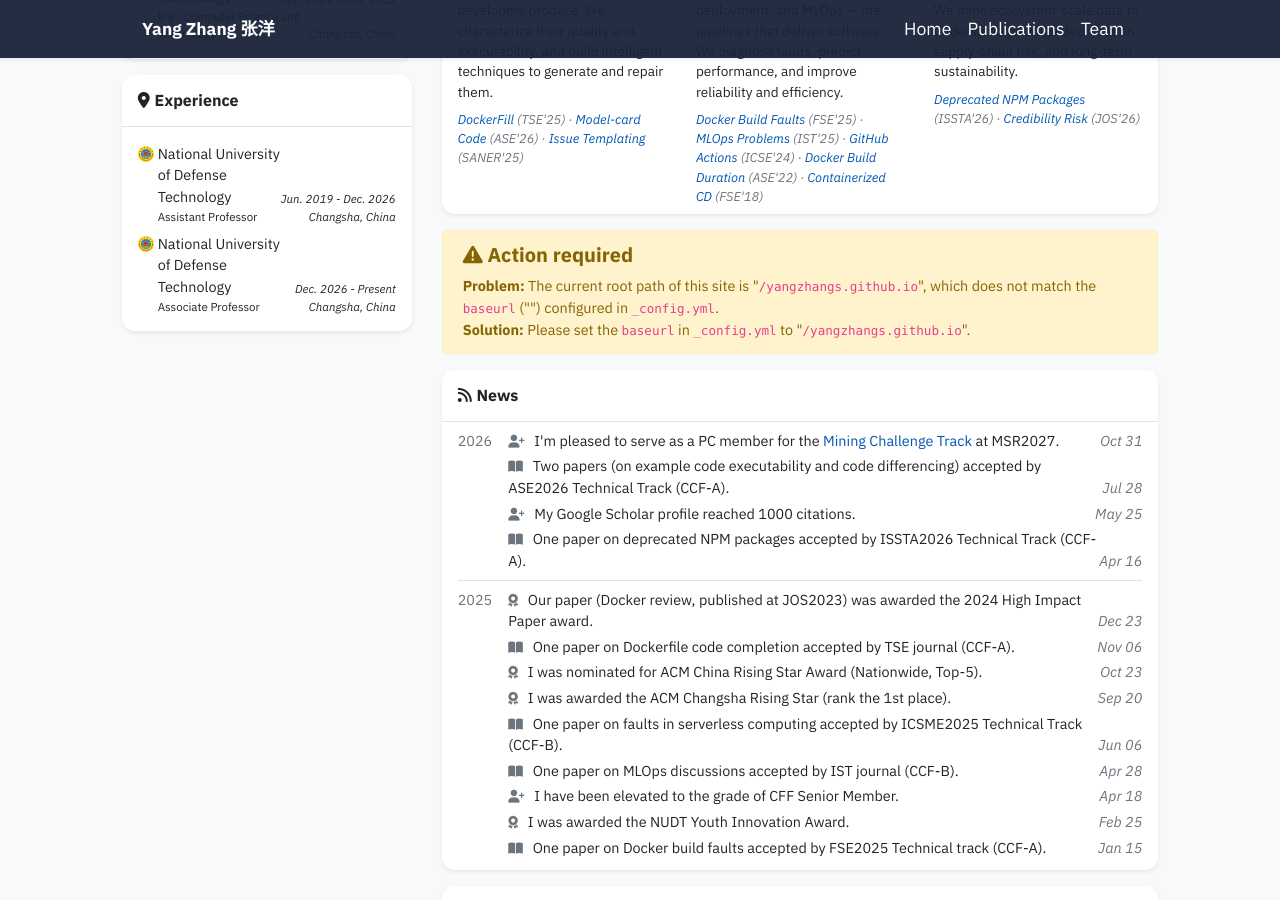
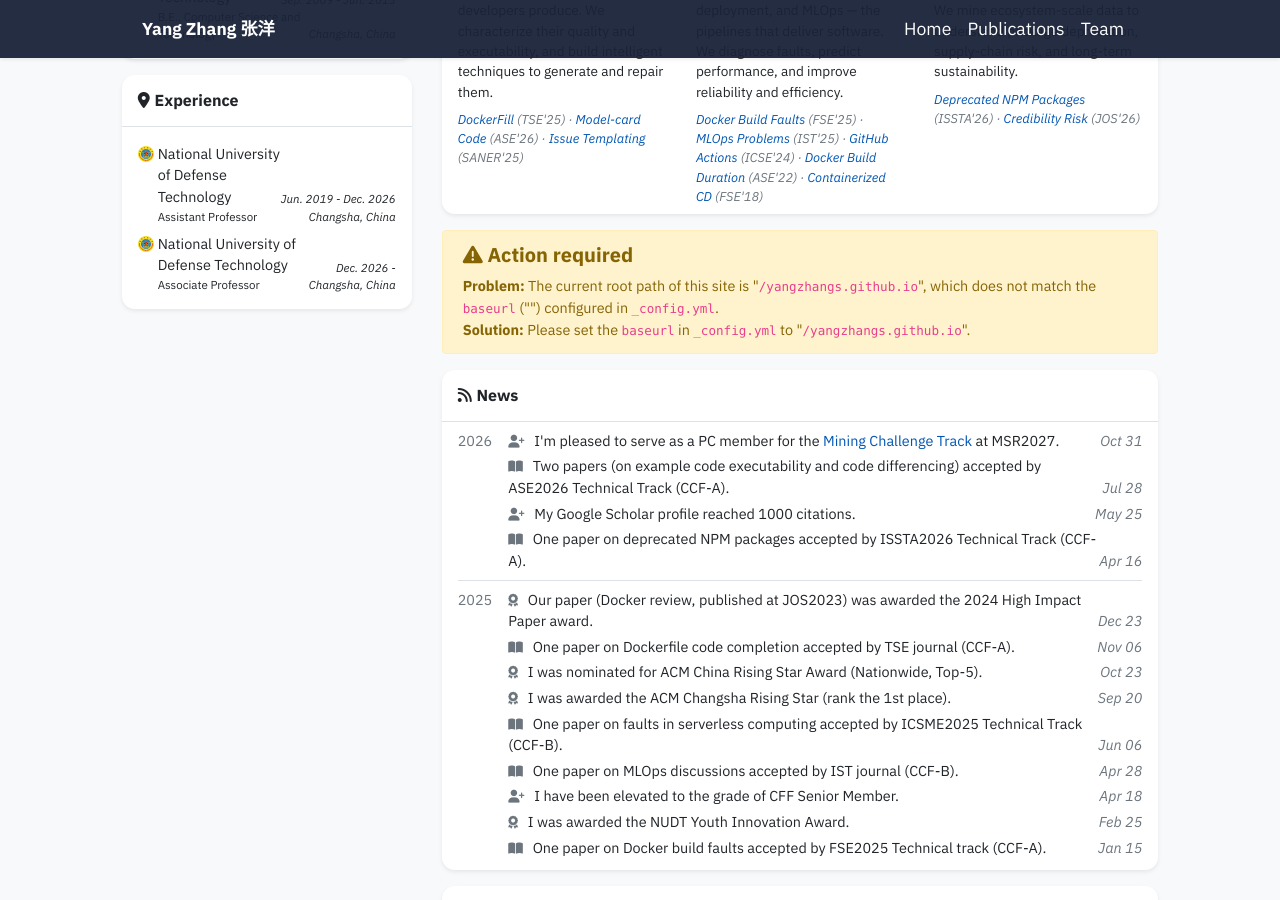
Before and after one commit to yangzhangs/yangzhangs.github.io, a Jekyll site: the page built from index.html, in a window 1280 px wide and 900 px high, scrolled down 1150 px. Built offline with Jekyll 4.4.1, drawn with Linux system fonts in a browser that asks for light colours; nearby versions of some CDN libraries; some web fonts are replaced; a style sheet for code colours, icons or effects is not loaded.

Commit message:
Modify date for Associate Professor position
Updated date format for current position.

```diff
--- a/_data/profile.yml
+++ b/_data/profile.yml
@@ -95,7 +95,7 @@ experience:
   logo: /assets/images/badges/NUDT.png
   position: >-
     Associate Professor
-  date: Dec. 2026 - Present
+  date: Dec. 2026 -
   place: Changsha, China
 
 teaching:
```
